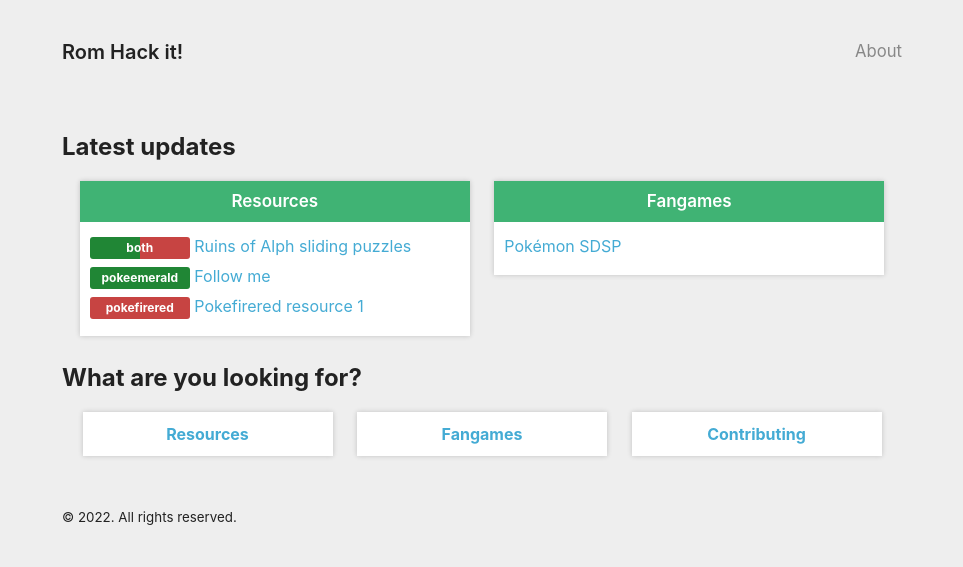
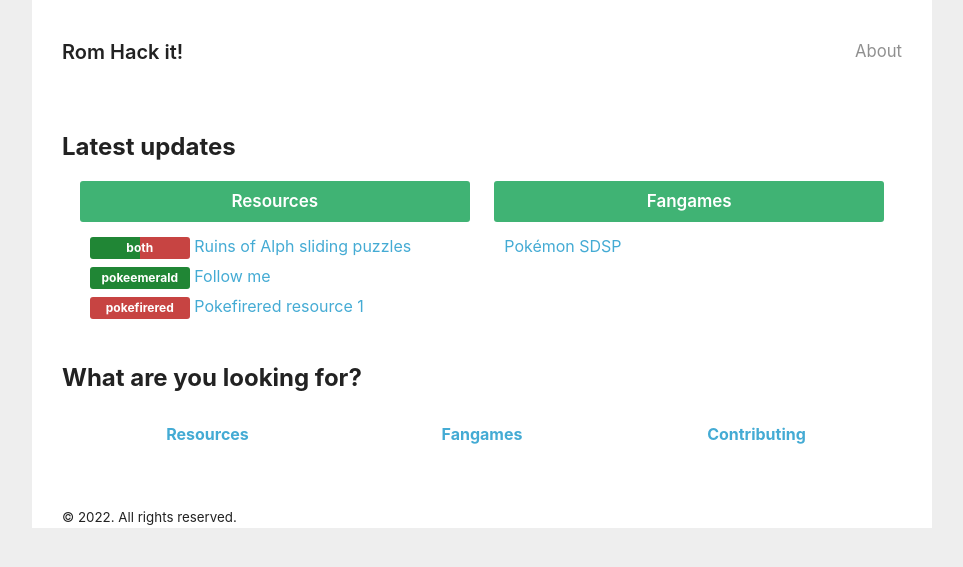
Before and after one commit to Jaizu/RHHR, a Jekyll site: the page built from index.html, in a window 1280 px wide. Shown: the top 567 px of the page, without its empty margins (158-1121 px from the left). Built offline with Jekyll 4.4.1, drawn with Linux system fonts in a browser that asks for light colours; the list of posts is cut into pages by our own code.

Commit message:
Basic css editing

```diff
--- a/_sass/_custom.scss
+++ b/_sass/_custom.scss
@@ -6,7 +6,6 @@
 .box {
   color: #222;
   margin: 0px 10px;
-  background: white;
   text-align: left;
   display: inline-block;
   vertical-align: top;
@@ -48,6 +47,7 @@
   padding: 10px;
   background-color: #40b374;
   color: white;
+  border-radius: 3px;
 }
 
 .index_tag {
@@ -73,9 +73,3 @@
 .both {
   background: linear-gradient(90deg, #208635 50%, #c74442 50%);
 }
-
-.shadow
-{
-  -webkit-box-shadow: 0px 0px 5px 0px rgba(0,0,0,0.19);
-  box-shadow: 0px 0px 5px 0px rgba(0,0,0,0.19);
-}
--- a/_sass/_layout.scss
+++ b/_sass/_layout.scss
@@ -3,6 +3,7 @@
 // Styles for managing the structural hierarchy of the site.
 
 .container {
+  background: white;
   width: 900px;
   margin-right: auto;
   margin-left: auto;
--- a/index.html
+++ b/index.html
@@ -42,13 +42,13 @@ title: Home
 <div class="index_1">
   <p class="index_latest_updates">What are you looking for?</p>
 
-  <div class="box shadow" style="width: 250px;padding: 10px;text-align: center;font-weight: bold;">
+  <div class="box" style="width: 250px;padding: 10px;text-align: center;font-weight: bold;">
     <a>Resources</a>
   </div>
-  <div class="box shadow" style="width: 250px;padding: 10px;text-align: center;font-weight: bold;">
+  <div class="box" style="width: 250px;padding: 10px;text-align: center;font-weight: bold;">
     <a>Fangames</a>
   </div>
-  <div class="box shadow" style="width: 250px;padding: 10px;text-align: center;font-weight: bold;">
+  <div class="box" style="width: 250px;padding: 10px;text-align: center;font-weight: bold;">
     <a>Contributing</a>
   </div>
 </div>
```
